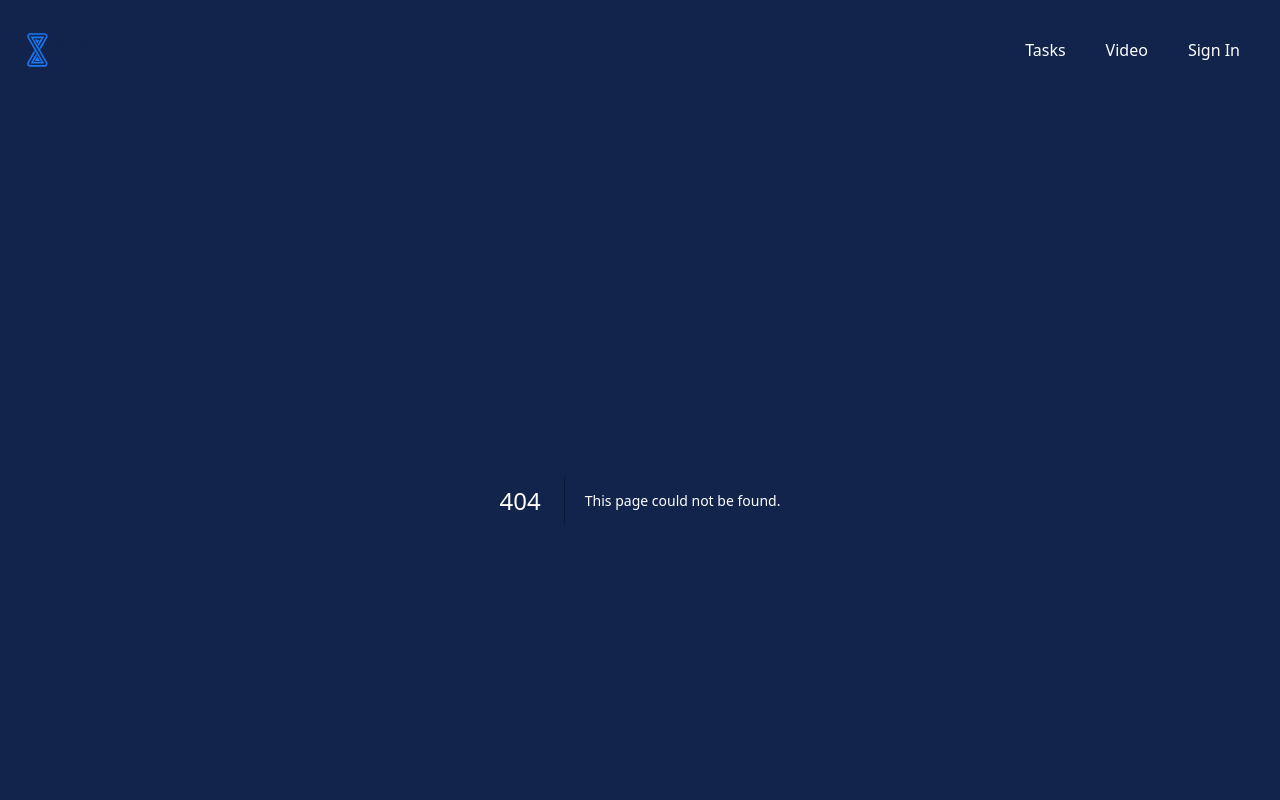
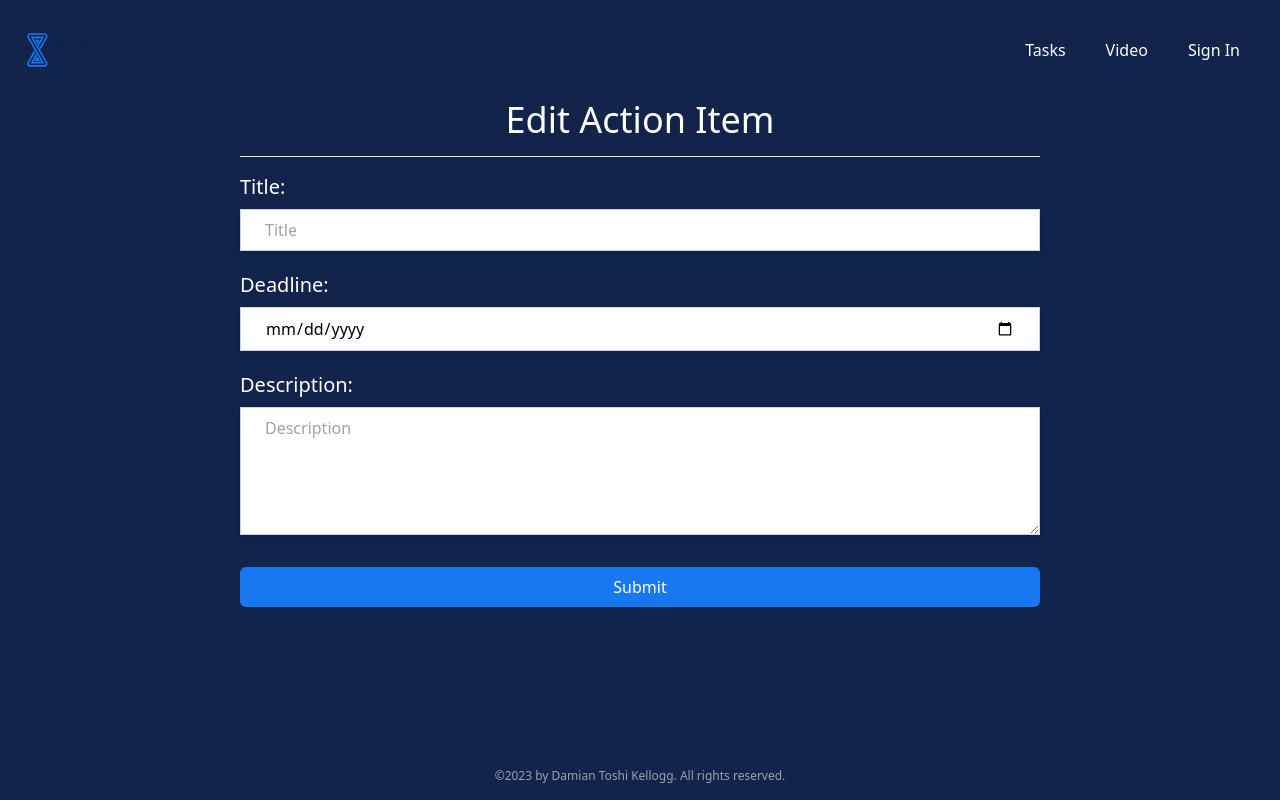
Before and after one commit to dtkellogg/blakes-coaching, a Next.js app: page /tasks/editActionItem/1 in a window 1280 px wide. Before the commit this address had no page. Shown: the top 800 px of the page. Built offline with nearby package versions, Linux system fonts and the light colour scheme.

Commit message:
Edit Action Item - page created and linked to tasks table

```diff
--- a/app/components/ActionItemsTable.tsx
+++ b/app/components/ActionItemsTable.tsx
@@ -1,5 +1,6 @@
 import { TrashIcon } from "@heroicons/react/24/outline";
 import { PencilSquareIcon } from "@heroicons/react/24/outline";
+import Link from "next/link";
 import { useRouter } from "next/navigation";
 
 export default async function ActionItemsTable() {
@@ -52,17 +53,19 @@ export default async function ActionItemsTable() {
         </tr>
       </thead>
       <tbody>
-        {actionItems && actionItems.map((actionItem: any, i: number) => (
+        {actionItems && actionItems.map(({ _id, title, deadline, description }: any, i: number) => (
           <tr key={i} className="bg-gray-100 text-black">
-            <td className="border border-slate-700">{actionItem.title}</td>
-            <td className="border border-slate-700">{new Date(`${actionItem.deadline}`).toDateString()}</td>
-            <td className="border border-slate-700">{actionItem.description}</td>
+            <td className="border border-slate-700">{title}</td>
+            <td className="border border-slate-700">{new Date(`${deadline}`).toDateString()}</td>
+            <td className="border border-slate-700">{description}</td>
             <td className="border border-slate-700 flex">
-              {/* <button onClick={removeTopic(actionItem._id)} className="text-red-400"> */}
+              {/* <button onClick={removeTopic(_id)} className="text-red-400"> */}
                 <TrashIcon className="h-8 w-8 cursor-pointer" style={{color: "red"}} />
               {/* </button> */}
               <span>
-                <PencilSquareIcon className="h-8 w-8 cursor-pointer" style={{color: "green"}} />
+                <Link href={`/tasks/editActionItem/${_id}`}>
+                  <PencilSquareIcon className="h-8 w-8 cursor-pointer" style={{color: "green"}} />
+                </Link>
               </span>
             </td>
           </tr>
--- /dev/null
+++ b/app/components/EditActionItemForm.tsx
@@ -0,0 +1,79 @@
+"use client"
+
+import { useRouter } from "next/navigation"
+import { useState } from "react"
+
+export default function CreateActionItemForm() {
+  const [title, setTitle] = useState('')
+  const [deadline, setDeadline] = useState('')
+  const [description, setDescription] = useState('')
+  const [error, setError] = useState([]);
+  const [success, setSuccess] = useState(false);
+  const router = useRouter()
+
+  const handleSubmit = async (e: any) => {
+    e.preventDefault()
+
+    const res = await fetch('../api/actionItems', {
+      method: 'POST',
+      headers: { 'Content-Type': 'application/json'},
+      body: JSON.stringify({
+        title,
+        deadline,
+        description
+      })
+    })
+
+    const { msg, success } = await res.json();
+    setError(msg);
+    setSuccess(success);
+
+    if (success) {
+      setTitle("");
+      setDeadline("");
+      setDescription("");
+      router.push('/tasks')
+    }
+
+    console.log(msg)
+  }
+
+  return (
+    <>
+      <form onSubmit={handleSubmit} className="py-4 my-4 border-t flex flex-col gap-5">
+        <div className="flex flex-col gap-2">
+          <label htmlFor="title" className="label">Title:</label>
+          <input type="text" id="title" name="title" placeholder="Title" className="input" onChange={(e) => setTitle(e.target.value)} value={title} />
+        </div>
+        <div className="flex flex-col gap-2">
+          <label htmlFor="deadline" className="label">Deadline:</label>
+          <input type="date" id="deadline" name="deadline" placeholder="Deadline" className="input" onChange={(e) => setDeadline(e.target.value)} value={deadline} />
+        </div>
+        <div className="flex flex-col gap-2">
+          <label htmlFor="description" className="label">Description:</label>
+          <textarea id="description" name="description" placeholder="Description" className="input h-32" onChange={(e) => setDescription(e.target.value)} value={description} />
+        </div>
+        <button
+          className="btn-primary mt-3"
+          type="submit"
+        >
+          Submit
+        </button>
+      </form>
+
+      <div className="bg-slate-100 flex flex-col">
+        {error &&
+          error.map((e, i) => (
+            <div
+              key={i}
+              className={`${
+                success ? "text-green-800" : "text-red-600"
+              } px-5 py-2`}
+            >
+              {e}
+            </div>
+          ))}
+      </div>
+    </>
+  )
+}
--- /dev/null
+++ b/app/tasks/editActionItem/[id]/page.tsx
@@ -0,0 +1,10 @@
+import EditActionItemForm from '@/app/components/EditActionItemForm';
+
+export default function EditActionItem() {
+  return (
+    <div className="">
+      <h1 className="header-primary">Edit Action Item</h1>
+      <EditActionItemForm />
+    </div>
+  )
+}
```
